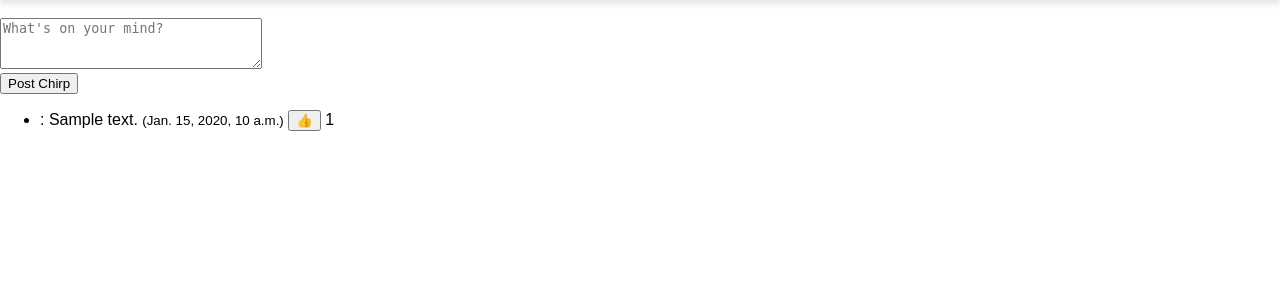
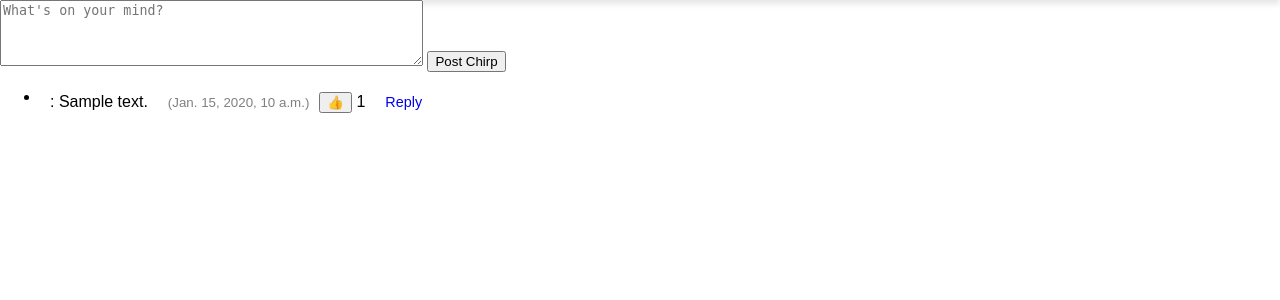
Before and after one commit to mattk6/chirper, a Django app: page /chirps/profile/ in a window 1280 px wide. Shown: the part 118-418 px from the top of the page. Run offline with Django 5.2, Linux system fonts and the light colour scheme; a user stored in the database is signed in; data comes from the database, SQL or seed files in the repository; tables that the repository leaves empty hold one stand-in row (values such as "Sample post").

Commit message:
Issue #5: Get replies working, apply HTMX to refresh content

```diff
--- a/chirper/forms.py
+++ b/chirper/forms.py
@@ -1,8 +1,46 @@
+from django import forms
+from .models import Chirp
 
 from django import forms
-from .models import Chirp
+from django.contrib.auth.forms import UserCreationForm
+from django.contrib.auth.models import User
+
+class CustomUserCreationForm(UserCreationForm):
+    class Meta:
+        model = User
+        fields = ('username', 'email')  # Add 'email' if you want email signup
+        labels = {
+            'username': 'Username',
+            'email': 'Email',
+        }
+
+    password2 = forms.CharField(label='Confirm Password', widget=forms.PasswordInput)
+
+    def clean_password2(self):
+        password = self.cleaned_data.get('password')
+        password2 = self.cleaned_data.get('password2')
+        if password and password2 and password != password2:
+            raise forms.ValidationError("Passwords don't match")
+        return password2
+
+    def save(self, commit=True):
+        user = super().save(commit=False)
+        if commit:
+            user.save()
+        return user
 
 class ChirpForm(forms.ModelForm):
     class Meta:
         model = Chirp
-        fields = ['content']
+        fields = ['message']
+        widgets = {
+            'message': forms.Textarea(attrs={'placeholder': "What's on your mind?", 'rows': 3, 'cols': 30}),
+        }
+
+class ReplyForm(forms.ModelForm):
+    class Meta:
+        model = Chirp
+        fields = ['message']
+        widgets = {
+            'message': forms.Textarea(attrs={'placeholder': "Write a reply.", 'rows': 3, 'cols': 30}),
+        }
--- a/chirper/models.py
+++ b/chirper/models.py
@@ -1,14 +1,13 @@
 from django.db import models
-
 from django.conf import settings
 
 
 class Chirp(models.Model):
     user = models.ForeignKey(settings.AUTH_USER_MODEL, on_delete=models.SET_NULL, null=True, blank=True)
-
     message = models.CharField(max_length=255)
     created_at = models.DateTimeField(auto_now_add=True)
-    likes = models.IntegerField(default=0)  # Add this line
+    likes = models.IntegerField(default=0)
+    parent = models.ForeignKey('self', on_delete=models.CASCADE, null=True, blank=True, related_name='replies')
 
     def __str__(self):
         return f"{self.user.username}: {self.message[:30]}..."
--- a/chirper/urls.py
+++ b/chirper/urls.py
@@ -1,8 +1,12 @@
 from django.urls import path
 from . import views
 
+app_name = 'chirper'
+
 urlpatterns = [
-    path('profile/', views.profile_view, name='profile'),
+    path('profile/', views.profile, name='profile'),
     path('profile/chirp/', views.post_chirp, name='post_chirp'),
     path('profile/chirp/<int:chirp_id>/like/', views.like_chirp, name='like_chirp'),
+
+    path('profile/chirp/<int:chirp_id>/reply/', views.reply_to_chirp, name='reply_to_chirp'),
 ]
--- a/chirper/views.py
+++ b/chirper/views.py
@@ -1,43 +1,83 @@
-from django.shortcuts import render, redirect
+from django.shortcuts import render, redirect, get_object_or_404
+from .forms import ChirpForm, ReplyForm, CustomUserCreationForm
 from .models import Chirp
 from django.contrib.auth.decorators import login_required
-from django.http import JsonResponse
-from django.views.decorators.csrf import csrf_exempt
+from django.http import HttpResponse
+from django.template.loader import render_to_string
 
-import pdb
+def profile(request):
+    chirps = Chirp.objects.filter(parent=None).order_by('-created_at')  # Filter for chirps with no parent
+    if request.method == 'GET':
+        form = ChirpForm()
+    else:
+        form = None
+    context = {'chirps': chirps, 'form': form}
+    return render(request, 'home/profile.html', context)
 
-@csrf_exempt
+
+def signup(request):
+    if request.method == 'POST':
+        form = CustomUserCreationForm(request.POST)
+        if form.is_valid():
+            form.save()
+            return redirect('login')
+    else:
+        form = CustomUserCreationForm()
+    return render(request, 'registration/signup.html', {'form': form})
+
 @login_required
 def post_chirp(request):
-    if request.method == 'POST':
-        message = request.POST.get('message')
-        if message:
-            chirp = Chirp.objects.create(user=request.user, message=message)
-            return JsonResponse({
-                'id': chirp.id,
-                'username': chirp.user.username,
-                'message': chirp.message,
-                'created_at': chirp.created_at.strftime('%Y-%m-%d %H:%M:%S'),
-                'likes': 0
-            })
-        return JsonResponse({'error': 'No message provided'}, status=400)
-    return JsonResponse({'error': 'Invalid request method'}, status=405)
+    if request.method == "POST":
+        form = ChirpForm(request.POST)
+        if form.is_valid():
+            chirp = form.save(commit=False)
+            chirp.user = request.user
+            chirp.save()
+            return redirect('chirper:profile')  # Namespaced redirect
+        else:
+            return render(request, 'home/profile.html', {'form': form})
+    else:
+        form = ChirpForm()
+        return render(request, 'home/profile.html', {'form': form})
 
-@csrf_exempt
 @login_required
 def like_chirp(request, chirp_id):
     if request.method == 'POST':
-        try:
-            chirp = Chirp.objects.get(pk=chirp_id)
-            chirp.likes += 1
-            chirp.save()
-            return JsonResponse({'likes': chirp.likes})
-        except Chirp.DoesNotExist:
-            return JsonResponse({'error': 'Chirp not found'}, status=404)
-    return JsonResponse({'error': 'Invalid request method'}, status=405)
+        chirp = get_object_or_404(Chirp, id=chirp_id)
+        chirp.likes += 1
+        chirp.save()
+
+    if request.headers.get('HX-Request'):
+        html = render_to_string('partials/like_count.html', {'chirp': chirp})
+        return HttpResponse(html)
+
+    return redirect('chirper:profile')  # Namespaced redirect
 
 @login_required
-def profile_view(request):
+def reply_to_chirp(request, chirp_id):
+    parent_chirp = get_object_or_404(Chirp, id=chirp_id)
+    print(f"Parent chirp ID: {parent_chirp.id}")
 
-    chirps = Chirp.objects.all()
-    return render(request, 'home/profile.html', {'chirps': chirps, 'user': request.user})
+    if request.method == 'POST':
+        form = ReplyForm(request.POST)
+        if form.is_valid():
+            reply = form.save(commit=False)
+            reply.user = request.user
+            reply.parent = parent_chirp
+            reply.save()
+
+            print(f"Reply message: {reply.message}")
+            print(f"Reply parent ID: {reply.parent.id}")
+
+            print("Reply created")
+            if request.headers.get('HX-Request'):
+                # Return the HTML for the new reply for HTMX requests
+                return render(request, 'partials/reply.html', {'reply': reply})
+            else:
+                return redirect('chirper:profile')
+        else:
+            print(f"Form errors: {form.errors}")
+            return render(request, 'home/profile.html', {'form': form, 'parent_chirp': parent_chirp})
+    else:
+        form = ReplyForm()
+        return render(request, 'home/profile.html', {form: form, 'parent_chirp': parent_chirp})
--- a/conf/urls.py
+++ b/conf/urls.py
@@ -15,15 +15,16 @@
     2. Add a URL to urlpatterns:  path('blog/', include('blog.urls'))
 """
 
-from django.contrib import admin
 from django.urls import path
 from django.urls import include
-from django import views
 from django.views.generic import TemplateView
+from chirper import views
 
 urlpatterns = [
     path("", include("home.urls")),  # Redirect the root URL to the homepage. --> 'app'
     path('accounts/', include('django.contrib.auth.urls')),
+    path('accounts/signup/', views.signup, name='signup'),  # Add signup path
+
     path('accounts/logged_out/', TemplateView.as_view(template_name='registration/logged_out.html'), name='logged_out'),
 
 ]
--- a/home/static/script.js
+++ b/home/static/script.js
@@ -11,3 +11,25 @@
         document.body.classList.toggle("dark-mode");
     });
 });
+
+// Script to embed the reply form benith the targeted chirp
+document.addEventListener('DOMContentLoaded', () => {
+    document.querySelectorAll('.reply-link').forEach(link => {
+        link.addEventListener('click', event => {
+            event.preventDefault(); // Prevent the default link behavior
+            const chirpId = event.target.getAttribute('data-chirp-id'); // Get the chirp ID
+            const replyForm = document.getElementById(`reply-form-container-${chirpId}`);
+
+            // Toggle visibility
+            if (replyForm.style.display === 'none') {
+                replyForm.style.display = 'block';
+            } else {
+                replyForm.style.display = 'none';
+            }
+        });
+    });
+});
+
+document.addEventListener('htmx:configRequest', (event) => {
+    event.detail.headers['X-CSRFToken'] = document.querySelector('[name=csrfmiddlewaretoken]').value;
+});
--- a/home/static/styles.css
+++ b/home/static/styles.css
@@ -107,3 +107,37 @@
     background-color: yellow;
     box-shadow: none;
 }
+
+form {
+    display: block;
+}
+
+#chirp-form {
+    display: block;
+    visibility: visible;
+}
+
+.reply {
+    margin-left: 20px;
+    border-left: 2px solid #ddd;
+    padding-left: 15px;
+    font-size: 0.9em;
+    color: #555;
+}
+
+.chirp-container {
+    display: flex;
+    align-items: center;
+    gap: 10px;
+    flex-wrap: wrap;
+}
+
+.chirp-container .reply-link {
+    margin-left: 10px;
+    font-size: 0.9em;
+    text-decoration: none;
+}
+
+.chirp-container small {
+    margin-left: 10px;
+}
--- a/home/templates/home/base.html
+++ b/home/templates/home/base.html
@@ -54,9 +54,6 @@
         </div>
       </div>
     </div>
-
-
-
     <script src="/static/script.js"></script>
 </body>
 
--- a/home/templates/home/home.html
+++ b/home/templates/home/home.html
@@ -4,7 +4,7 @@
      20 February 2025
     -->
 
-{% extends "home/../home/base.html" %}
+{% extends "home/base.html" %}
     <!-- Main Content -->
 {% block content %}
         <p>A simple microblogging platform. <a href="/accounts/signup">Sign up</a> or <a href="/accounts/login">log in</a> to start chirping!</p>
--- a/home/templates/home/profile.html
+++ b/home/templates/home/profile.html
@@ -1,36 +1,39 @@
 <!DOCTYPE html>
 <html lang="en">
-
     <head>
-    {% block title %}
-      <title>Chirper - Home</title>
-    {% endblock %}
-
+        {% block title %}<title>Chirper - Home</title>{% endblock %}
         <meta charset="UTF-8">
         <meta name="viewport" content="width=device-width, initial-scale=1.0">
         <link rel="stylesheet" href="/static/styles.css">
     </head>
-
     <body>
-    <!-- Header Section -->
         <header>
             <h1>chirper</h1>
-        <!-- Light/Dark Mode Toggle Slider -->
             <label class="switch">
-            <input type="checkbox" id="theme-toggle" checked> <!-- Added 'checked' to start in dark mode -->
+                <input type="checkbox" id="theme-toggle" checked>
                 <span class="slider"></span>
             </label>
             <p></p>
-        <p>User: {{ user.username }}<br>{{ user.email }}<br><a href="/accounts/logged_out">Log out</a></p>
+            <p>
+                User: {{ user.username }}
+                <br>
+                {{ user.email }}
+                <br>
+                <a href="/accounts/logged_out">Log out</a>
+            </p>
         </header>
-
-    <!-- Main Content -->
         <main>
             <div>
-        <br>
-        <form id="chirp-form" method="POST">
+                <form id="chirp-form" method="POST" action="{% url 'chirper:post_chirp' %}">
                     {% csrf_token %}
-            <textarea name="message" id="message" cols="30" rows="3" placeholder="What's on your mind?" required></textarea><br>
+                        <textarea id="message" name="message" rows="4" cols="50" placeholder="What's on your mind?" maxlength="255" required></textarea>
+                        {% if form.message.errors %}
+                            <div class="invalid-feedback">
+                                {% for error in form.message.errors %}
+                                    {{ error }}
+                                {% endfor %}
+                            </div>
+                        {% endif %}
                     <button type="submit">Post Chirp</button>
                 </form>
             </div>
@@ -38,78 +41,49 @@
                 <ul>
                     {% for chirp in chirps %}
                         <li id="chirp-{{ chirp.id }}">
+                            <div class="chirp-container">
                                 <strong>{{ chirp.user.username }}</strong>: {{ chirp.message }}
-                    <small>({{ chirp.created_at }})</small>
-                    <button class="like-button" data-chirp-id="{{ chirp.id }}">👍</button>
-                    <span class="like-count" id="like-count-{{ chirp.id }}">{{ chirp.likes|default:0 }}</span>
+                                <small style="color: gray">({{ chirp.created_at }})</small>
+                                {% include 'partials/like_count.html' %}
+                                <a href="#" class="reply-link" data-chirp-id="{{ chirp.id }}">Reply</a>
+                            </div>
+
+
+<div class="reply-form-container" id="reply-form-container-{{ chirp.id }}" style="display: none;">
+    <form hx-post="{% url 'chirper:reply_to_chirp' chirp.id %}" hx-target="#replies-{{ chirp.id }}" hx-swap="afterbegin" hx-on::after-request="this.closest('.reply-form-container').style.display='none';">
+        {% csrf_token %}
+        <textarea id="message" name="message" rows="3" cols="50" placeholder="Write your reply..." maxlength="255"></textarea>
+        <button type="submit">Post Reply</button>
+    </form>
+</div>
+
+
+<div id="replies-{{ chirp.id }}" style="display: block; clear: both;">
+    {% for reply in chirp.replies.all %}
+        <div class="reply" style="margin-left: 20px;">
+            <strong>{{ reply.user.username }}</strong>: {{ reply.message }}
+            <small style="color: gray"> ({{ reply.created_at }}) </small>
+            <form method="POST" action="{% url 'chirper:like_chirp' reply.id %}" class="like-form" name="like-form">
+                {% csrf_token %}
+                <button type="submit">👍</button>
+                <span id="like-count-{{ reply.id }}">{{ reply.likes|default:0 }}</span>
+            </form>
+        </div>
+    {% endfor %}
+</div>
+
+
+
                         </li>
                     {% empty %}
                         <li>No chirps yet!</li>
                     {% endfor %}
                 </ul>
             </div>
+        </main>
+    </body>
 
-    </main>
+<script src="https://unpkg.com/htmx.org"></script>
+<script src="/static/script.js"></script>
 
-
-    <script>
-        document.getElementById('chirp-form').addEventListener('submit', function(event) {
-            event.preventDefault();  // Prevent the default form submission
-            const message = document.getElementById('message').value;
-
-            // Log the message to ensure it's being captured
-            console.log('Posting message:', message);
-
-
-            // Send the new chirp to the server via AJAX
-            fetch("{% url 'post_chirp' %}", {
-                method: 'POST',
-                headers: {
-                    'Content-Type': 'application/x-www-form-urlencoded',
-                    'X-CSRFToken': document.querySelector('[name=csrfmiddlewaretoken]').value
-                },
-                body: 'message=' + encodeURIComponent(message)
-            })
-            .then(response => response.json())
-            .then(data => {
-                        // Log the response to ensure the data is coming back
-                console.log('Received response:', data);
-
-                if (data.username) {
-                    // Create a new chirp element
-                    const chirpList = document.querySelector('ul');
-                    const newChirp = document.createElement('li');
-                    newChirp.innerHTML = `<strong>${data.username}</strong>: ${data.message} <small>(${data.created_at})</small>`;
-                    chirpList.prepend(newChirp);  // Add new chirp to the top of the list
-
-                    // Clear the textarea
-                    document.getElementById('message').value = '';
-                } else {
-                    alert('Error posting chirp');
-                }
-            });
-        });
-
-        // Add event listeners to like buttons
-        document.querySelectorAll('.like-button').forEach(button => {
-            button.addEventListener('click', function() {
-                const chirpId = this.getAttribute('data-chirp-id');
-
-                fetch(`/chirps/profile/chirp/${chirpId}/like/`, {
-                    method: 'POST',
-                    headers: {
-                        'X-CSRFToken': document.querySelector('[name=csrfmiddlewaretoken]').value
-                    }
-                })
-                .then(response => response.json())
-                .then(data => {
-                    if (data.likes) {
-                        document.getElementById(`like-count-${chirpId}`).textContent = data.likes;
-                    }
-                });
-            });
-        });
-    </script>
-    <script src="/static/script.js"></script>
-</body>
 </html>
--- /dev/null
+++ b/home/templates/partials/like_count.html
@@ -0,0 +1,5 @@
+<form method="POST" action="{% url 'chirper:like_chirp' chirp.id %}" hx-post="{% url 'chirper:like_chirp' chirp.id %}" hx-swap="outerHTML" class="like-form" name="like-form">
+    {% csrf_token %}
+    <button type="submit">👍</button>
+    <span id="like-count-{{ chirp.id }}">{{ chirp.likes }}</span>
+</form>
--- a/home/urls.py
+++ b/home/urls.py
@@ -7,5 +7,6 @@
     path("profile/", profile_view, name="profile"),
 
     path('admin/', admin.site.urls),
-    path('chirps/', include('chirper.urls')),  # Include chirp URLs
+    path('chirps/', include('chirper.urls')),
+
 ]
```
Also changed, not shown: home/templates/partials/reply.html (added, +9 -0 lines), home/templates/registration/signup.html (added, +12 -0 lines), chirper/migrations/0004_alter_chirp_user.py (added), chirper/migrations/0005_chirp_parent.py (added), home/templates/account/signup.html (added), home/templates/home/reply.html (added), 1 other file. Lines whose indentation alone changed are shown as unchanged.
